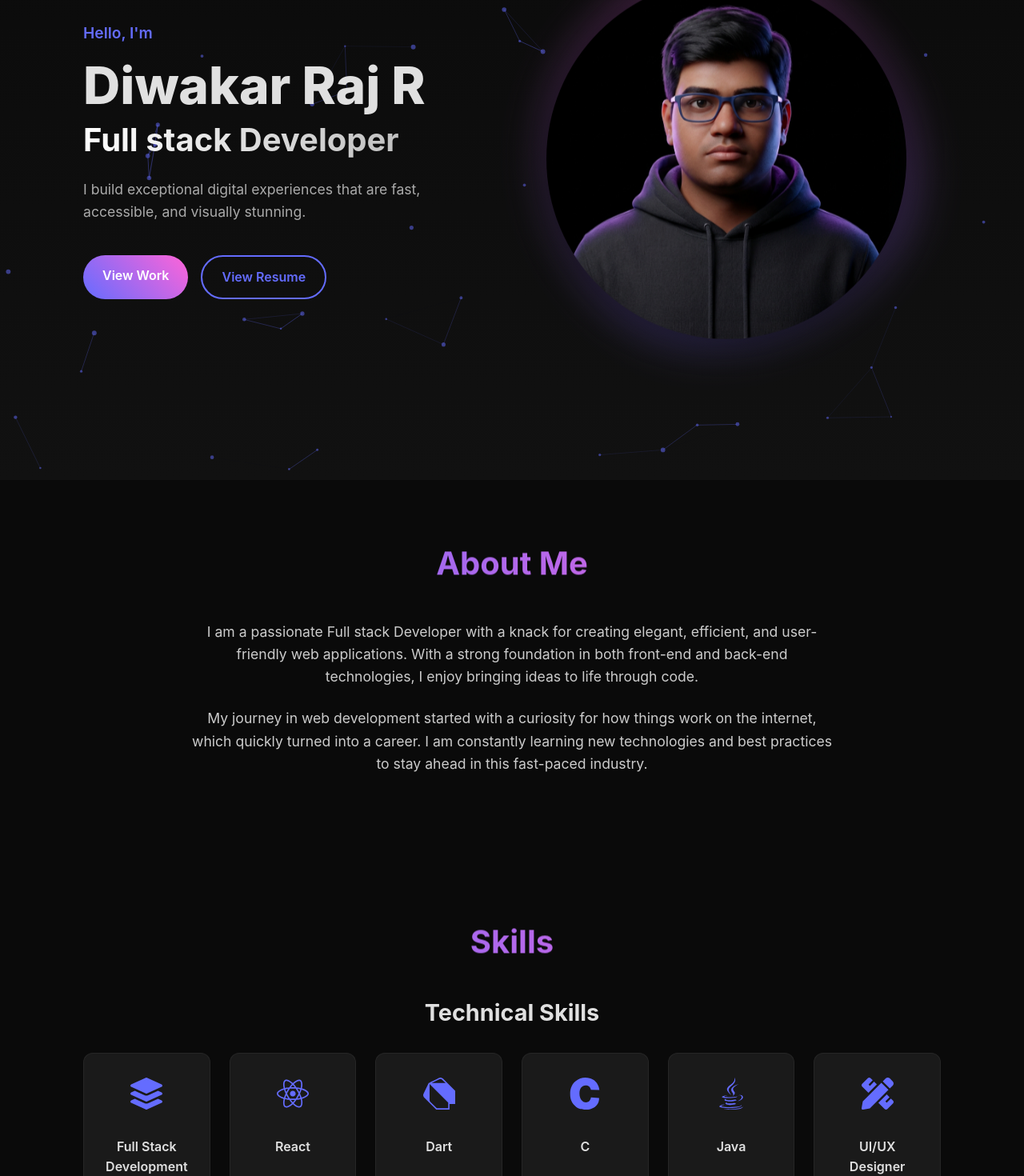
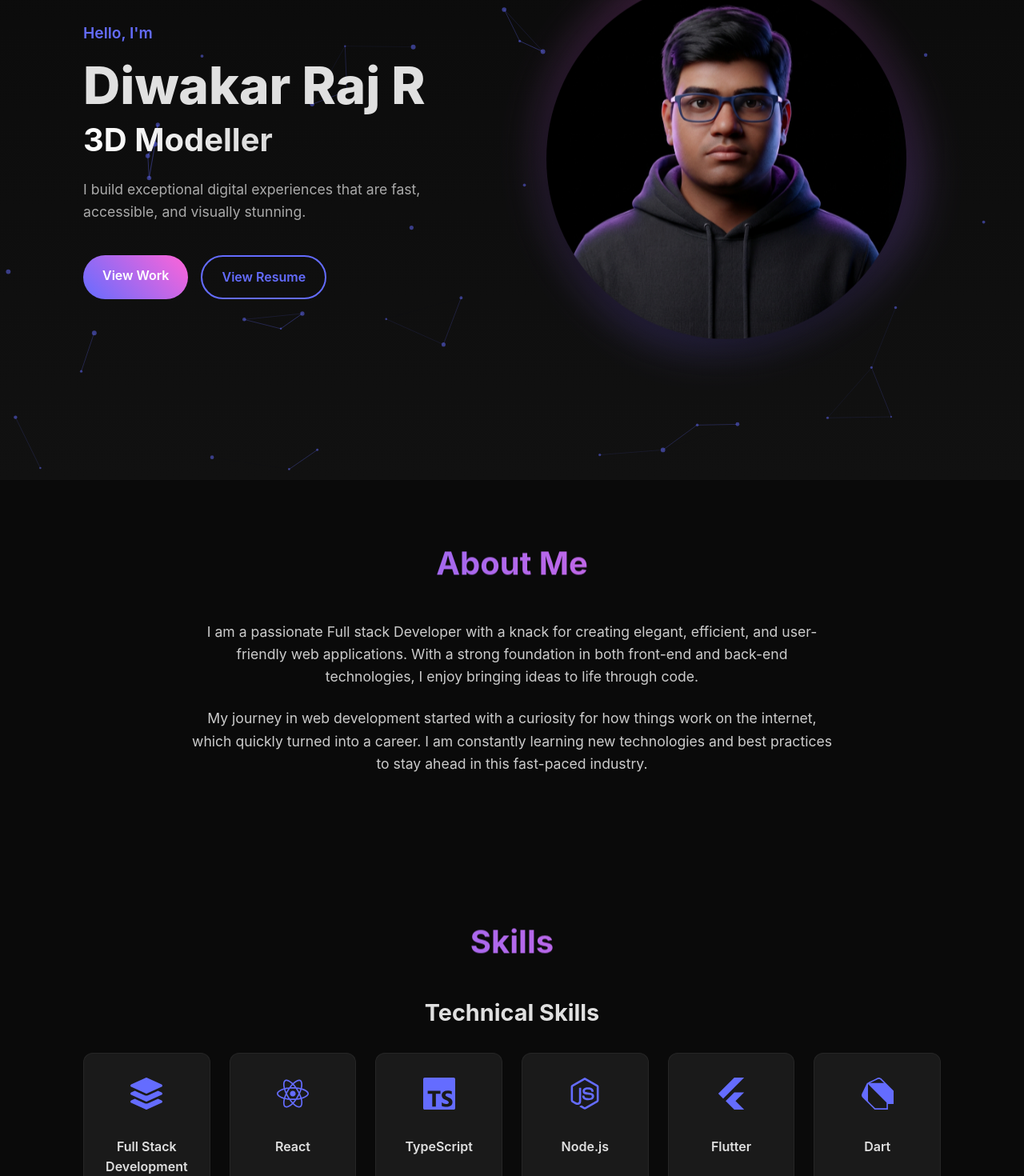
Before and after one commit to diwakar-raj-ramasamy/diwakar-raj-ramasamy.github.io, a React (Vite) app: page / in a window 1280 px wide. Shown: the part 200-1670 px from the top of the page at 80% size. Built offline with nearby package versions, Linux system fonts and the light colour scheme.

Commit message:
feat: add Hero and Skills sections to the portfolio.

```diff
--- a/src/components/Hero.css
+++ b/src/components/Hero.css
@@ -43,6 +43,25 @@
     -webkit-background-clip: text;
     background-clip: text;
     -webkit-text-fill-color: transparent;
+}
+
+.typing-cursor {
+    display: inline-block;
+    color: var(--primary-color);
+    margin-left: 2px;
+    animation: blink 5s infinite;
+}
+
+@keyframes blink {
+
+    0%,
+    100% {
+        opacity: 1;
+    }
+
+    50% {
+        opacity: 0;
+    }
 }
 
 .description {
--- a/src/components/Hero.tsx
+++ b/src/components/Hero.tsx
@@ -1,14 +1,45 @@
-import React from 'react';
+import React, { useState, useEffect } from 'react';
 import './Hero.css';
 
 const Hero: React.FC = () => {
+    const [text, setText] = useState('');
+    const [isDeleting, setIsDeleting] = useState(false);
+    const [loopNum, setLoopNum] = useState(0);
+    const [typingSpeed, setTypingSpeed] = useState(150);
+
+    const titles = ["Full Stack Developer", "3D Modeller", "UI/UX Designer"];
+
+    useEffect(() => {
+        const handleTyping = () => {
+            const i = loopNum % titles.length;
+            const fullText = titles[i];
+
+            setText(isDeleting
+                ? fullText.substring(0, text.length - 1)
+                : fullText.substring(0, text.length + 1)
+            );
+
+            setTypingSpeed(isDeleting ? 30 : 150);
+
+            if (!isDeleting && text === fullText) {
+                setTimeout(() => setIsDeleting(true), 1000);
+            } else if (isDeleting && text === '') {
+                setIsDeleting(false);
+                setLoopNum(loopNum + 1);
+            }
+        };
+
+        const timer = setTimeout(handleTyping, typingSpeed);
+        return () => clearTimeout(timer);
+    }, [text, isDeleting, loopNum, typingSpeed, titles]);
+
     return (
         <section id="hero" className="hero">
             <div className="container hero-container">
                 <div className="hero-content">
                     <span className="greeting">Hello, I'm</span>
                     <h1 className="name">Diwakar Raj R</h1>
-                    <h2 className="title">Full stack Developer</h2>
+                    <h2 className="title">{text}<span className="typing-cursor">|</span></h2>
                     <p className="description">
                         I build exceptional digital experiences that are fast, accessible, and visually stunning.
                     </p>
--- a/src/components/Skills.tsx
+++ b/src/components/Skills.tsx
@@ -1,18 +1,21 @@
 import React from 'react';
-import { FaReact, FaGitAlt, FaComments, FaLightbulb, FaUsers, FaClock, FaSyncAlt, FaBrain, FaJava, FaPython, FaGithub, FaUnity, FaFigma, FaCube, FaLayerGroup, FaPencilRuler, FaFileExcel, FaTerminal } from 'react-icons/fa';
-import { SiDart, SiBlender, SiC, SiFirebase, SiGooglecloud, SiSupabase } from 'react-icons/si';
+import { FaReact, FaGitAlt, FaComments, FaLightbulb, FaUsers, FaClock, FaSyncAlt, FaBrain, FaJava, FaPython, FaGithub, FaUnity, FaFigma, FaCube, FaLayerGroup, FaPencilRuler, FaFileExcel, FaTerminal, FaNodeJs } from 'react-icons/fa';
+import { SiDart, SiBlender, SiC, SiFirebase, SiGooglecloud, SiSupabase, SiTypescript, SiFlutter } from 'react-icons/si';
 import './Skills.css';
 
 const Skills: React.FC = () => {
     const technicalSkills = [
         { name: "Full Stack Development", icon: <FaLayerGroup /> },
         { name: "React", icon: <FaReact /> },
+        { name: "TypeScript", icon: <SiTypescript /> },
+        { name: "Node.js", icon: <FaNodeJs /> },
+        { name: "Flutter", icon: <SiFlutter /> },
         { name: "Dart", icon: <SiDart /> },
         { name: "C", icon: <SiC /> },
         { name: "Java", icon: <FaJava /> },
-        { name: "UI/UX Designer", icon: <FaPencilRuler /> },
+        { name: "UI/UX Design", icon: <FaPencilRuler /> },
         { name: "Python", icon: <FaPython /> },
-        { name: "3D Modeller", icon: <FaCube /> },
+        { name: "3D Model", icon: <FaCube /> },
         { name: "GitHub", icon: <FaGithub /> },
         { name: "Git", icon: <FaGitAlt /> },
         { name: "Blender", icon: <SiBlender /> },
```
